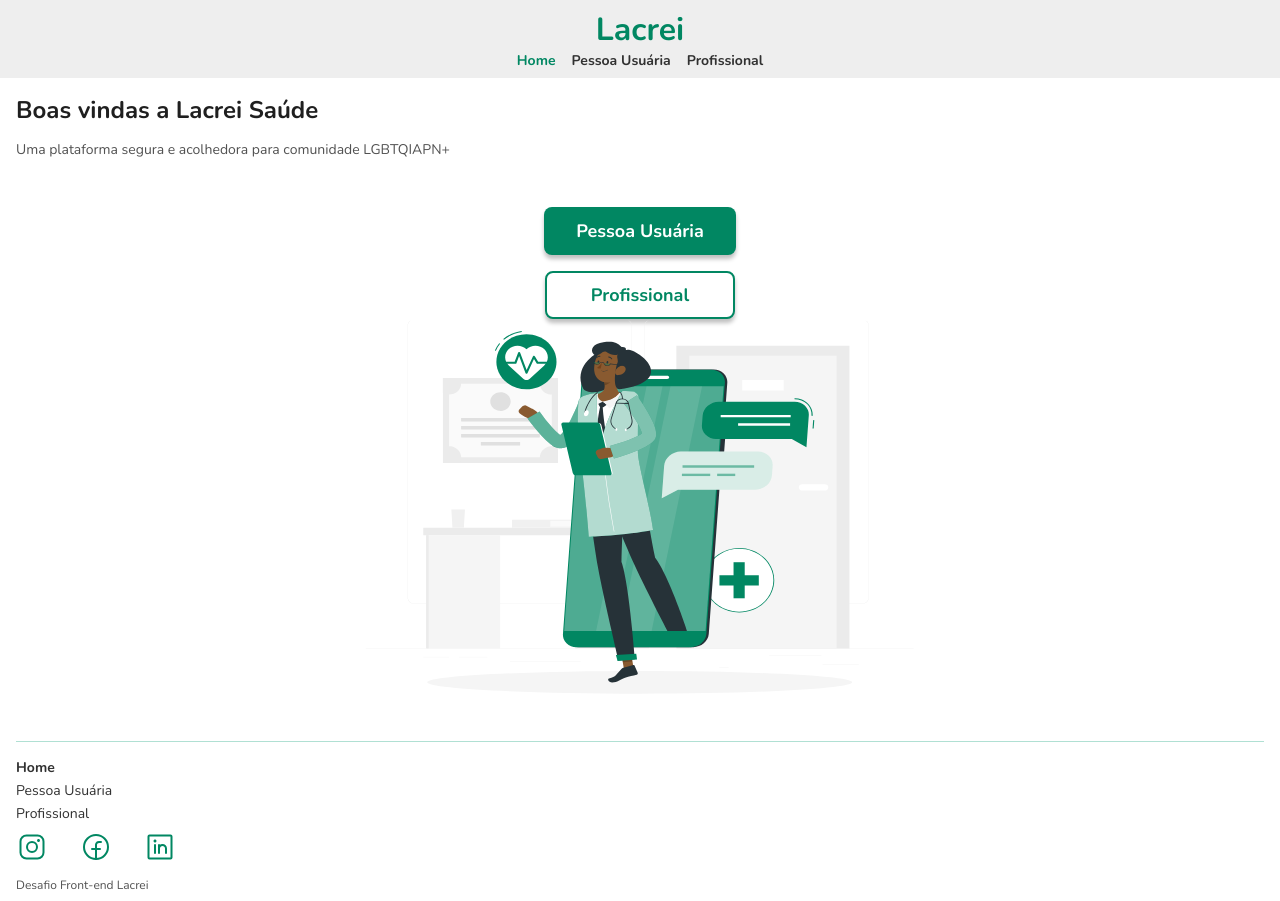
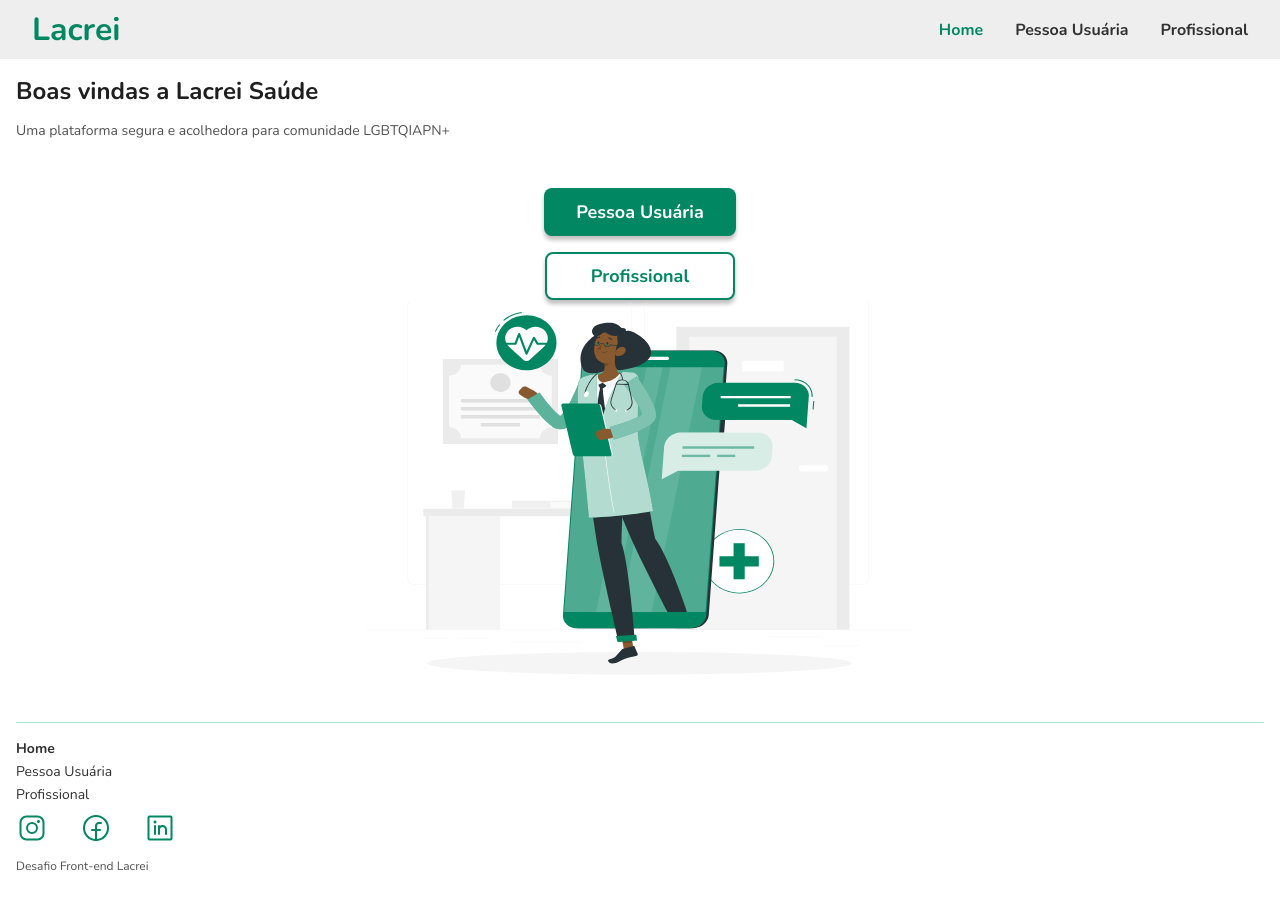
Before and after one commit to israelnazareth/desafio-lacrei-frontend, a Next.js app: page / in a window 1280 px wide. Built offline with nearby package versions, Linux system fonts and the light colour scheme.

Commit message:
style: makes Header responsive

```diff
--- a/src/components/Header/styles.ts
+++ b/src/components/Header/styles.ts
@@ -19,6 +19,12 @@ export const HeaderContainer = styled.header`
       opacity: 0.7;
     }
   }
+
+  @media (min-width: 520px) {
+    flex-direction: row;
+    justify-content: space-between;
+    padding: 0.5rem 2rem;
+  }
 `;
 
 export const HeaderNav = styled.nav`
@@ -39,9 +45,15 @@ export const HeaderNav = styled.nav`
     }
   }
 
-
-
   .selected {
     color: #018762;
   }
+
+  @media (min-width: 520px) {
+    justify-content: flex-end;
+    gap: 2rem;
+    a {
+      font-size: 1rem;
+    }
+  }
 `;
```
